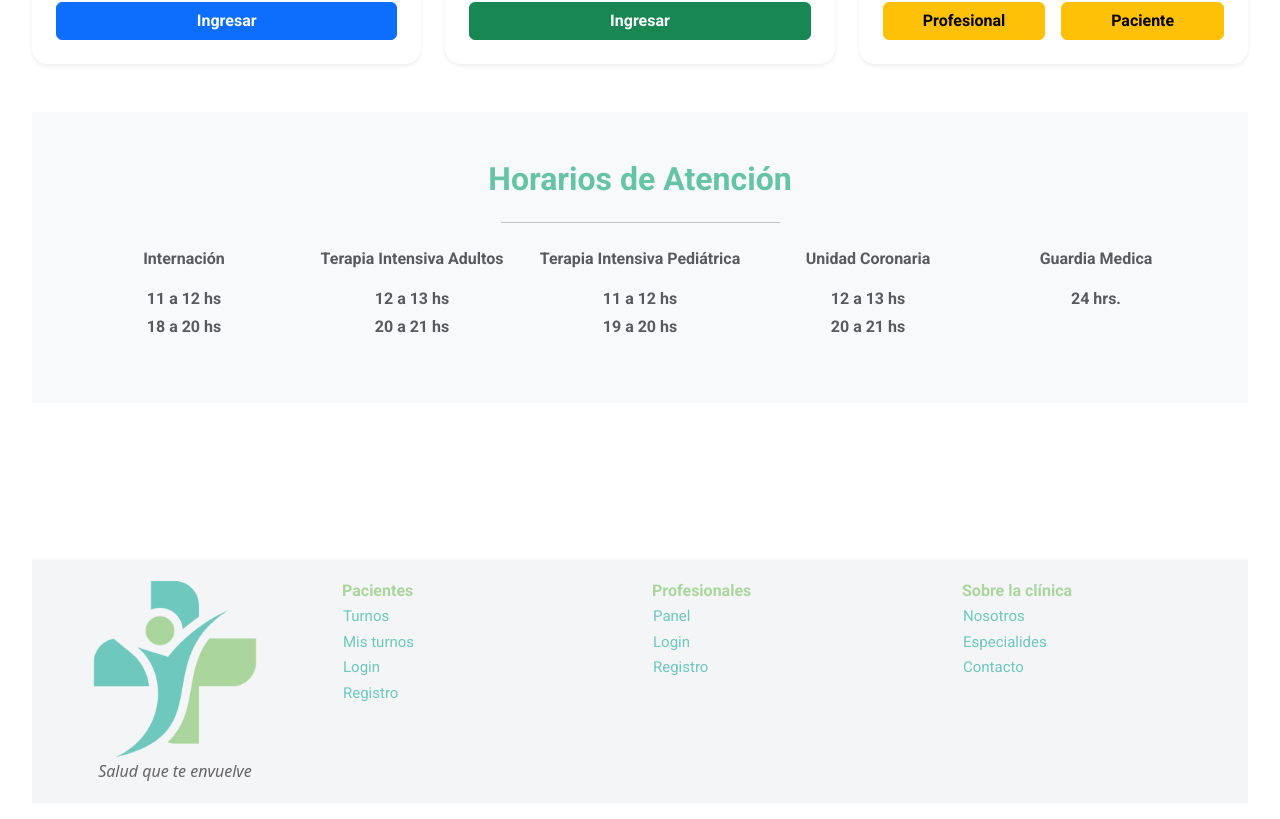
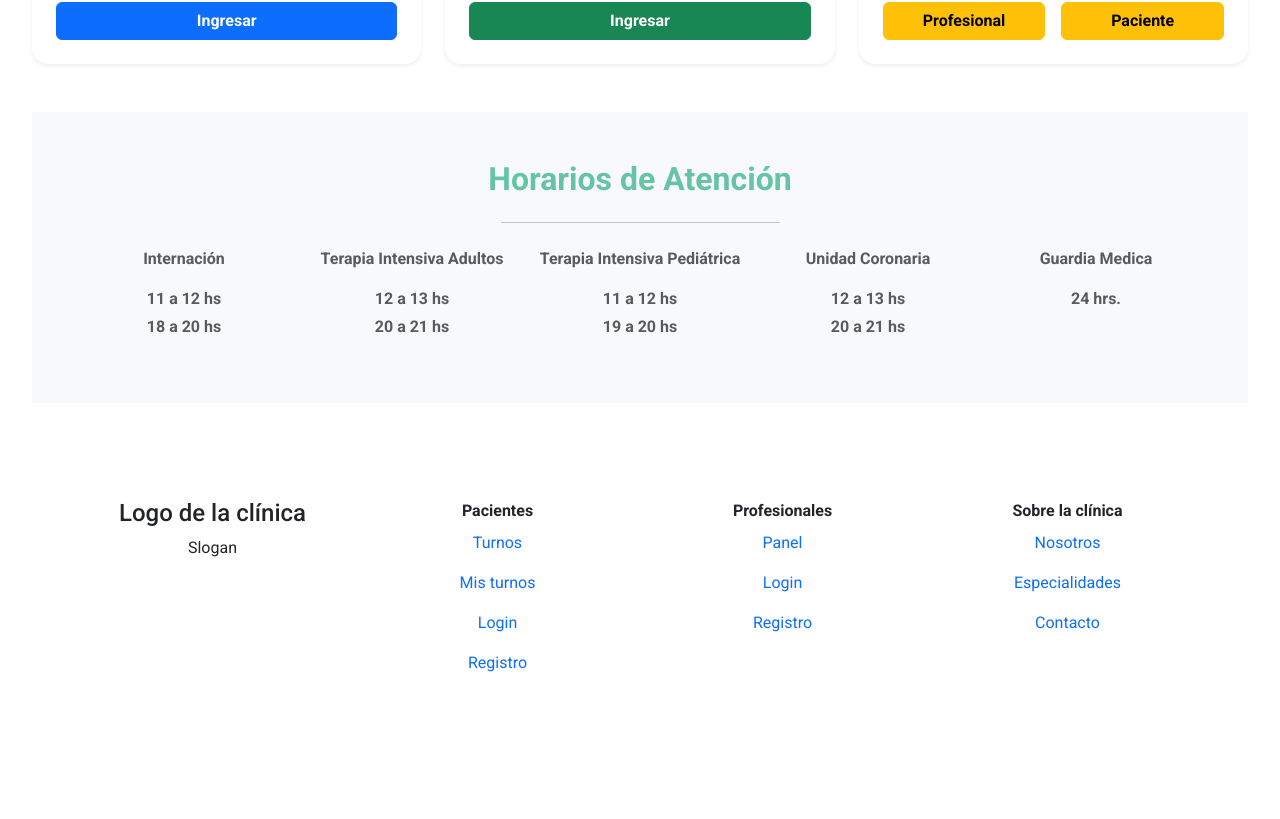
Before and after one commit to tomas0204/Clinica-React, a React (Vite) app: page / in a window 1280 px wide. Shown: the part 1042-1861 px from the top of the page. After the commit the page ends 1757 px from the top, so only its background shows below. Built offline with nearby package versions, Linux system fonts and the light colour scheme.

Commit message:
Estilos básicos al footer

```diff
--- /dev/null
+++ b/src/components/Footer.css
@@ -0,0 +1,38 @@
+footer {
+    background-color: #6ec8bd7e;
+    color: white;
+    padding: 40px 0;
+    margin-top: 40px;
+}
+
+footer h4 {
+    font-size: 20px;
+    font-style: Montserrat;
+    margin-bottom: 10px;
+}
+
+footer p {
+    margin: 0;
+    opacity: 0.8;
+}
+
+footer strong {
+    font-size: 16px;
+    margin-bottom: 10px;
+}
+
+footer a {
+    color: #ebedef;
+    text-decoration: none;
+    margin: 4px 0;
+}
+
+footer a:hover {
+    color: #ffffffcc;
+    transform: translateX(3px);
+    transition: 0.2s ease;
+}
+
+footer .nav {
+    gap: 5px;
+}
--- a/src/components/shared/Footer.jsx
+++ b/src/components/shared/Footer.jsx
@@ -1,49 +1,50 @@
-import { Container, Row, Col} from 'react-bootstrap';
+import React from "react";
+import { Container, Row, Col } from 'react-bootstrap';
 import Nav from 'react-bootstrap/Nav';
-import image from "../../../public/img/Bienestar360.png"
-import "./Footer.css";
+import { Link } from 'react-router-dom';
+
 
 function Footer() {
     return (
-        <footer className="footer">
-            <Container className= "footer-container">
+        <footer>
+            <Container>
                 <Row>
-                    <Col className="footer-logo">
-                    <img src={image} alt="Logo" />
-                    <p>Salud que te envuelve</p>
+                    <Col>
+                        <h4>Logo de la clínica</h4>
+                        <p>Slogan</p>
                     </Col>
 
-                <Col className="footer-column">
-                    <Nav className="flex-column footer-nav">
+                    <Col>
+                        <Nav className="flex-column">
                             <Nav.Item>
                                 <strong>Pacientes</strong>
                             </Nav.Item>
-                    <Nav.Link href="#">Turnos</Nav.Link>
-                    <Nav.Link href="#">Mis turnos</Nav.Link>
-                    <Nav.Link href="#">Login</Nav.Link>
-                    <Nav.Link href="#">Registro</Nav.Link>
+                            <Nav.Link as={Link} to="/turnos">Turnos</Nav.Link>
+                            <Nav.Link as={Link} to="/turnos">Mis turnos</Nav.Link>
+                            <Nav.Link as={Link} to="/login">Login</Nav.Link>
+                            <Nav.Link as={Link} to="/registrarPaciente">Registro</Nav.Link>
                         </Nav>
                     </Col>
 
-            <Col className="footer-column">
-                <Nav className="flex-column footer-nav">
+                    <Col>
+                        <Nav className="flex-column">
                             <Nav.Item>
                                 <strong>Profesionales</strong>
                             </Nav.Item>
-                    <Nav.Link href="#">Panel</Nav.Link>
-                    <Nav.Link href="#">Login</Nav.Link>
-                    <Nav.Link href="#">Registro</Nav.Link>
+                            <Nav.Link href="/*">Panel</Nav.Link>
+                            <Nav.Link href="/login">Login</Nav.Link>
+                            <Nav.Link href="">Registro</Nav.Link>
                         </Nav>
                     </Col>
 
-            <Col className="footer-column">
-                <Nav className="flex-column footer-nav">
+                    <Col>
+                        <Nav className="flex-column">
                             <Nav.Item>
                                 <strong>Sobre la clínica</strong>
                             </Nav.Item>
-                <Nav.Link href="#">Nosotros</Nav.Link>
-                <Nav.Link href="#">Especialides</Nav.Link>
-                <Nav.Link href="#">Contacto</Nav.Link>
+                            <Nav.Link href="*">Nosotros</Nav.Link>
+                            <Nav.Link as={Link} to="*">Especialidades</Nav.Link>
+                            <Nav.Link href="*">Contacto</Nav.Link>
                         </Nav>
                     </Col>
 
```
Also changed, not shown: public/img/Photoroom_20251201_040109.png (added). Lines whose indentation alone changed are shown as unchanged.
